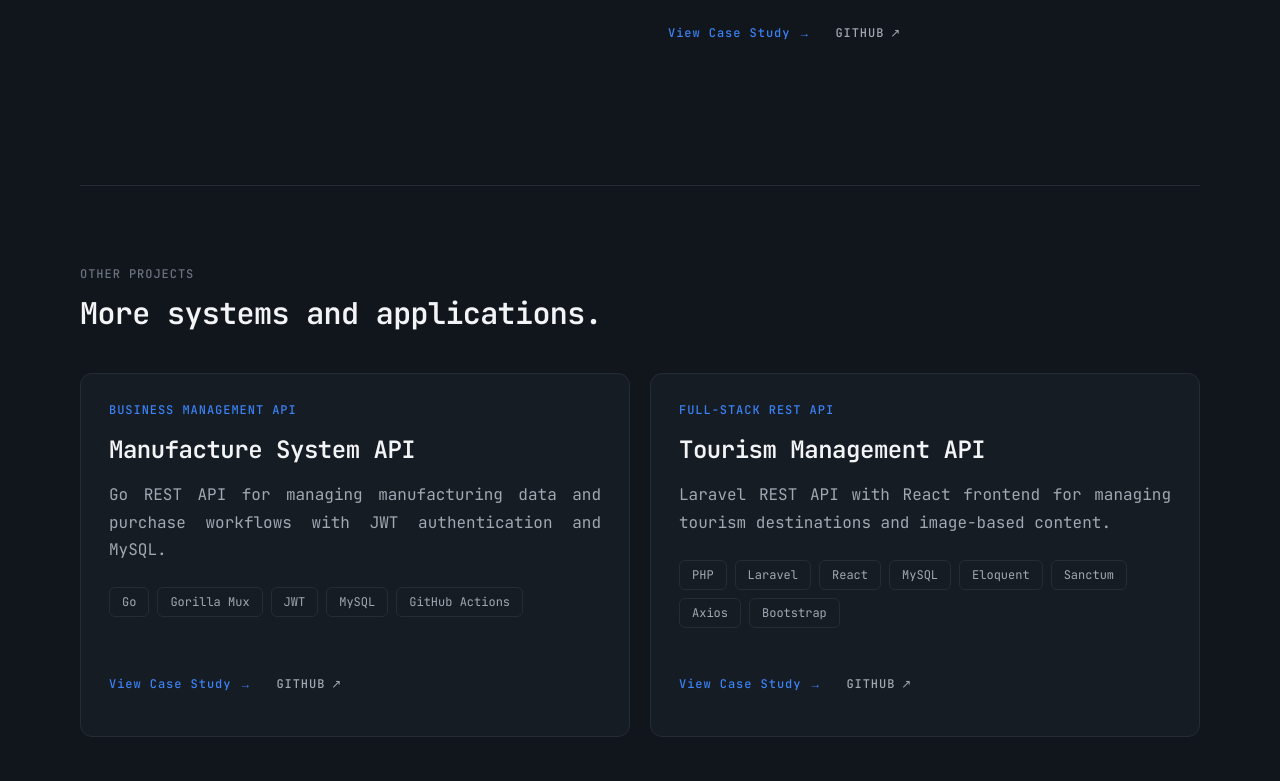
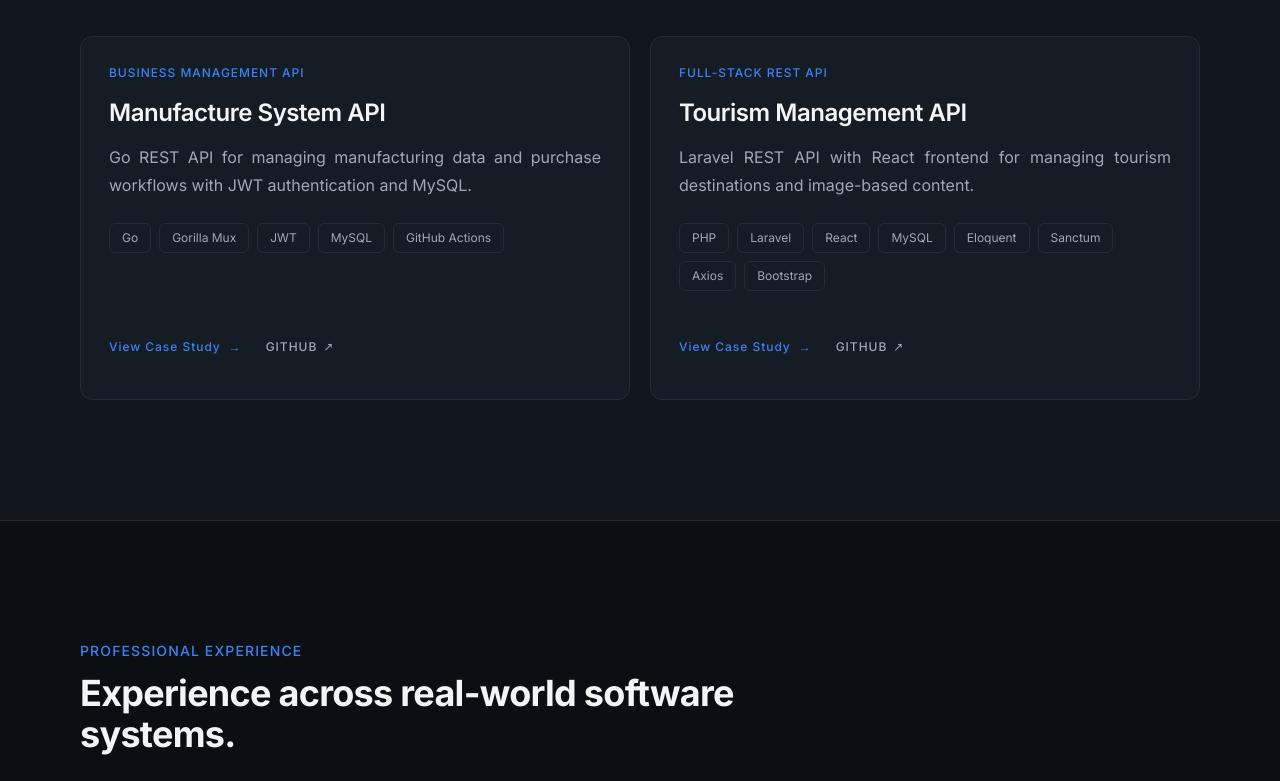
Before and after one commit to shiinobu/firman-portfolio, a Next.js app: page / in a window 1280 px wide. Shown: the part 3995-4776 px from the top of the page. Built offline with nearby package versions, Linux system fonts and the light colour scheme.

Commit message:
fix: correct JetBrains Mono font variable

```diff
--- a/src/app/layout.tsx
+++ b/src/app/layout.tsx
@@ -11,7 +11,7 @@ const inter = Inter({
 });
 
 const jetBrainsMono = JetBrains_Mono({
-  variable: "--font-inter",
+  variable: "--font-jetbrains-mono",
   subsets: ["latin"],
   display: "swap",
 });
```
